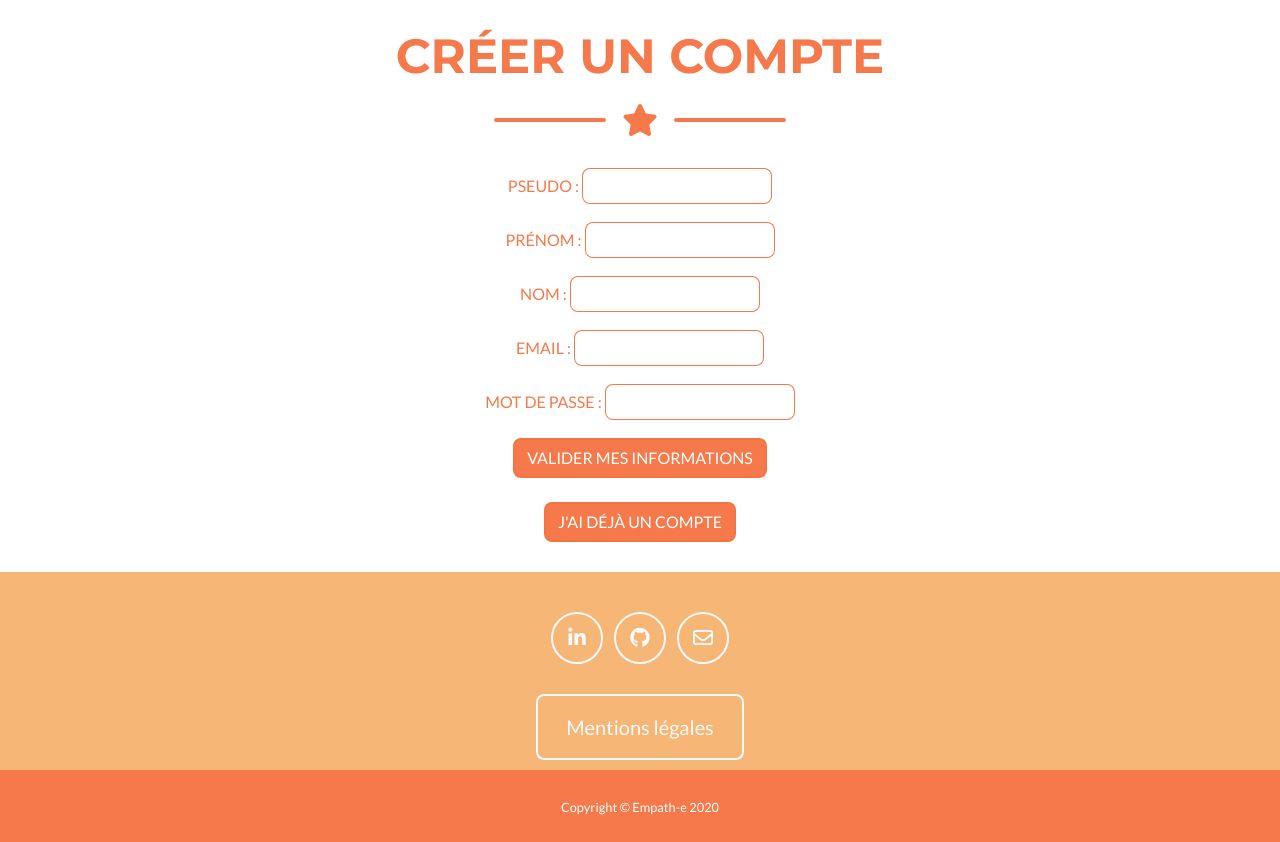
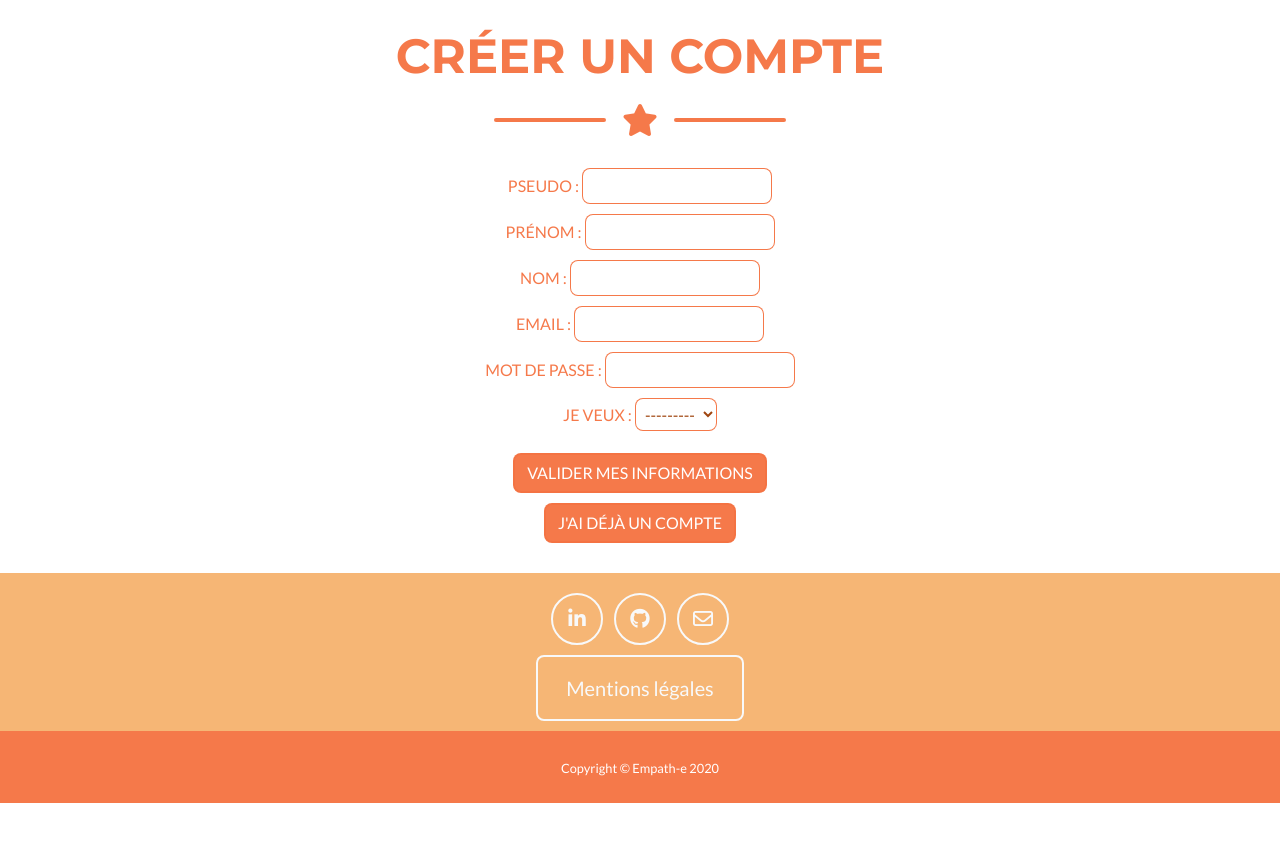
Before and after one commit to aspidistras/empath-e, a Django app: page /new-user/ in a window 1280 px wide. Shown: the part 104-946 px from the top of the page. After the commit the page ends 907 px from the top, so only its background shows below. Run offline with Django 3.2, Linux system fonts and the light colour scheme; some libraries are stand-ins or nearby versions.

Commit message:
User linked to Group
+ UserForm and view adapted

```diff
--- a/app/forms/user.py
+++ b/app/forms/user.py
@@ -1,19 +1,20 @@
 from django import forms
 from django.forms import ModelForm
-from django.contrib.auth.models import User
+from django.contrib.auth.models import User, Group
 
 
 class UserForm(ModelForm):
     """Defines the account creating form's fields"""
 
     password = forms.CharField(widget=forms.PasswordInput(), label='Mot de passe ')
+    groups = forms.ModelChoiceField(queryset=Group.objects.all(), required=True, label='Je veux ', to_field_name="name")
 
     class Meta:
         """Customize Django's original UserForm class"""
 
         model = User
         # defines which fields are to be displayed
-        fields = ['username', 'first_name', 'last_name', 'email', 'password']
+        fields = ['username', 'first_name', 'last_name', 'email', 'password', 'groups']
 
         help_texts = {
             'username': '',
--- a/app/static/css/custom.css
+++ b/app/static/css/custom.css
@@ -78,13 +78,25 @@ body {
     margin-top: 20px;;
 }
 
-input {
+input, select {
     border-color: #f57443f5!important;
     border-radius: .5rem;
     border: solid;
     border-width: thin;
     padding: 5px;
+}
 
+input, select, textarea{
+    color: #9c3e06f5;
+}
+
+textarea:focus, input:focus {
+    color: #9c3e06f5;
+}
+
+select {
+    color: #9c3e06f5!important;
+    background-color: white;
 }
 
 #login-section, #new-account-section, #resources, #testimonies {
@@ -134,3 +146,11 @@ li {
     min-height: 50vh;
     max-width: 100%;
 }
+
+p {
+    margin-bottom: 8px !important;
+}
+
+.btn {
+    margin-top: 10px;
+}
--- a/app/templates/app/base.html
+++ b/app/templates/app/base.html
@@ -30,7 +30,7 @@
 <body id="page-top">
 
   <!-- Navigation -->
-  <nav class="navbar navbar-expand-lg bg-secondary text-uppercase fixed-top" id="mainNav">
+  <nav class="navbar navbar-expand-xl bg-secondary text-uppercase fixed-top" id="mainNav">
     <div class="container">
       <a class="navbar-brand js-scroll-trigger" href="/">Empath-e</a>
       <button class="navbar-toggler navbar-toggler-right text-uppercase font-weight-bold bg-primary text-white rounded" type="button" data-toggle="collapse" data-target="#navbarResponsive" aria-controls="navbarResponsive" aria-expanded="false" aria-label="Toggle navigation">
--- a/app/templates/app/create-account.html
+++ b/app/templates/app/create-account.html
@@ -31,7 +31,7 @@
                     {{ form.as_p }}
                     <input type="submit" value="Valider mes informations" class="btn btn-primary text-uppercase">
                   </form>
-                  <div class="text-center mt-4">
+                  <div class="text-center">
                     <a class="btn btn-primary" href="/login/">J'ai déjà un compte</a>
                   </div>
             </div>
--- a/app/templates/app/login.html
+++ b/app/templates/app/login.html
@@ -38,7 +38,7 @@
                     <input type="submit" value="Accéder à mon espace" class="btn btn-primary text-uppercase">
                   </form>
 
-                  <div class="text-center mt-4">
+                  <div class="text-center">
                     <a class="btn btn-primary" href="/new-user/">Je n'ai pas encore de compte</a>
                   </div>
             </div>
--- a/app/views/user.py
+++ b/app/views/user.py
@@ -2,7 +2,7 @@ from django.shortcuts import render
 from django.template import loader
 from django.http import HttpResponse, HttpResponseRedirect
 from django.contrib.auth import authenticate, login, logout
-from django.contrib.auth.models import User
+from django.contrib.auth.models import User, Group
 from django.contrib.auth.decorators import login_required
 from django.contrib import messages
 
@@ -64,7 +64,10 @@ def create_account(request):
                                             first_name=form.cleaned_data['first_name'],
                                             last_name=form.cleaned_data['last_name'],
                                             email=form.cleaned_data['email'],
-                                            password=form.cleaned_data['password'])
+                                            password=form.cleaned_data['password'],
+                                            )
+            group = Group.objects.get(name=form.cleaned_data['groups'])
+            user.groups.add(group)
             user.save()
             form.clean()
 
```
